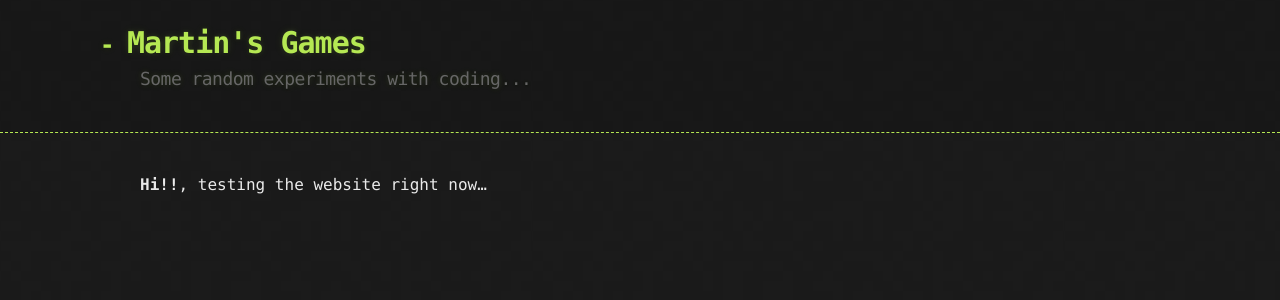
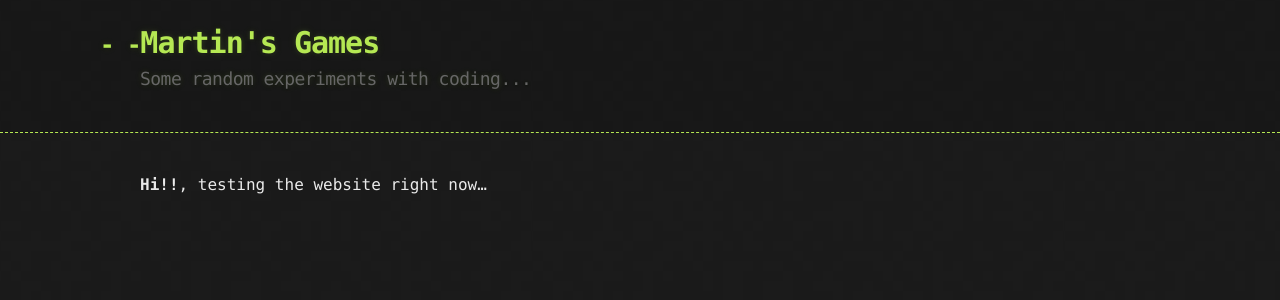
Before and after one commit to makoteo/blog, a Jekyll site: the page built from index.md, in a window 1280 px wide. Shown: the top 300 px of the page. Built offline with Jekyll 4.4.1, drawn with Linux system fonts in a browser that asks for light colours.

Commit message:
Header bug fixed third time...

```diff
--- a/_sass/jekyll-theme-hacker.scss
+++ b/_sass/jekyll-theme-hacker.scss
@@ -67,7 +67,7 @@ header h1 {
 }
 
 header h1:before {
-  content: "-   ";
+  content: "- -";
   font-size: 24px;
 }
 
```
